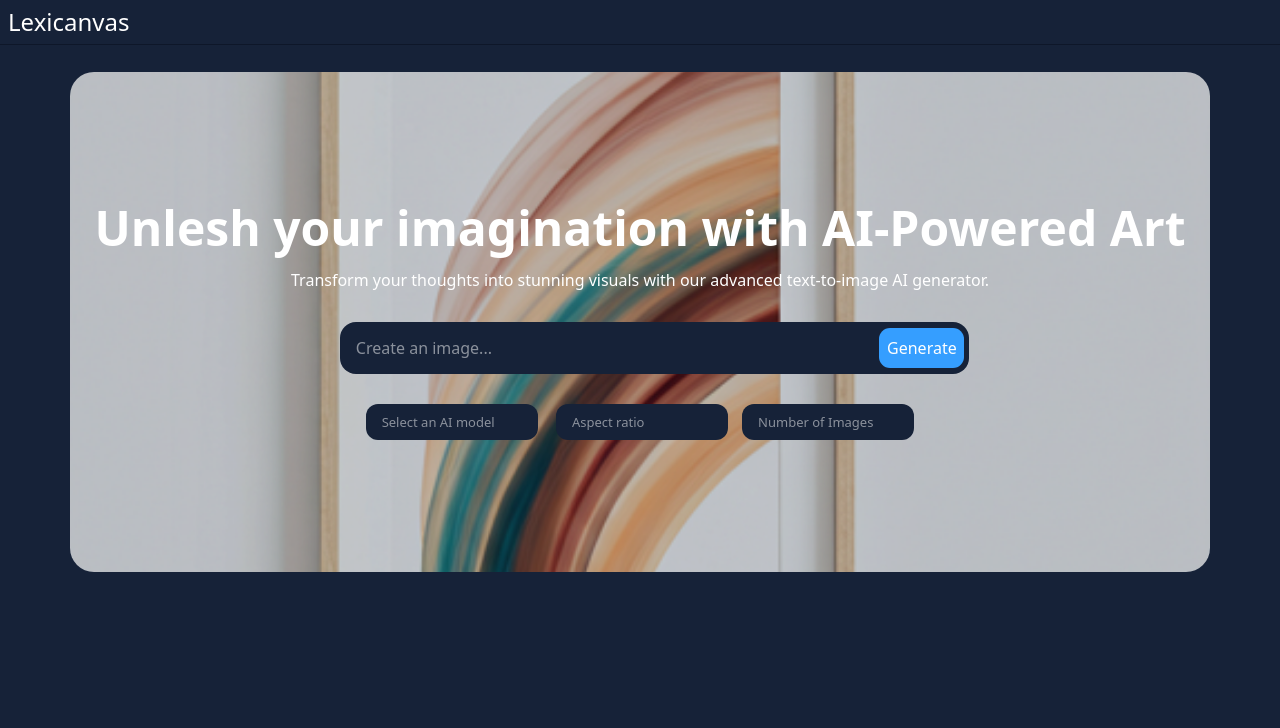
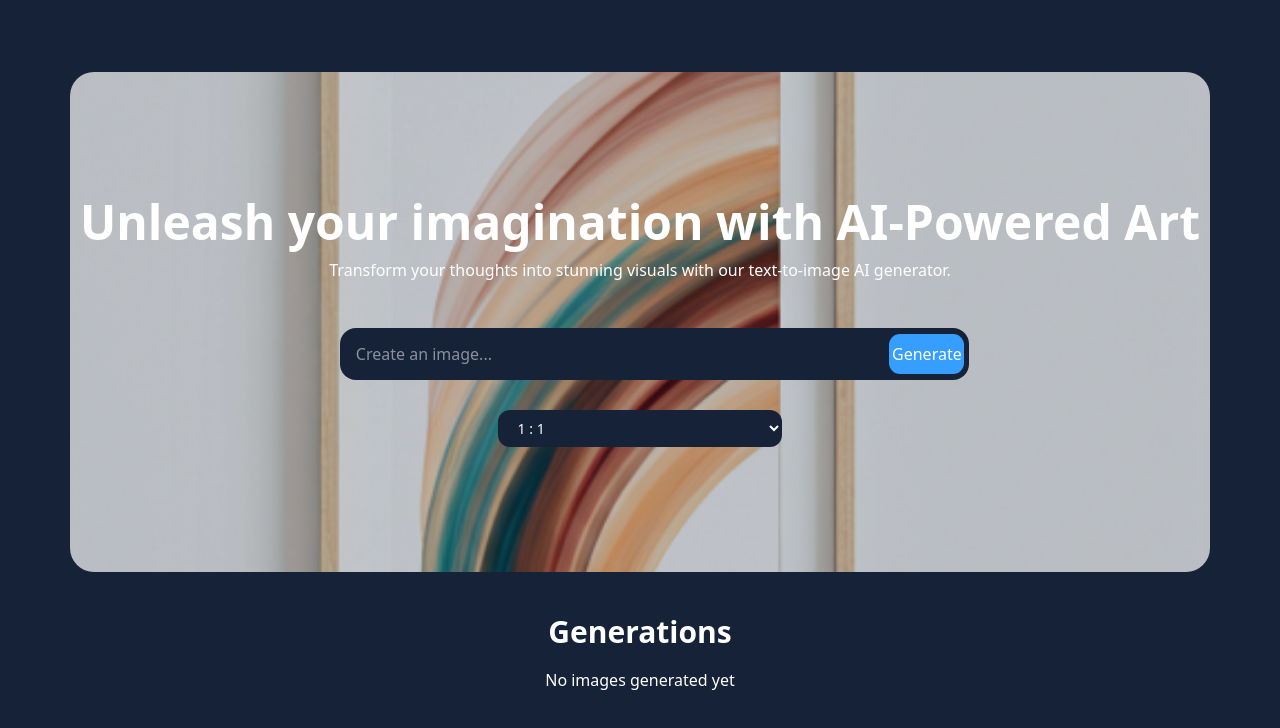
Before and after one commit to Code-Akhilsai/Lexicanvas, a React (Vite) app in the folder lexicanvas/: page / in a window 1280 px wide. Shown: the top 728 px of the page. Built offline with nearby package versions, Linux system fonts and the light colour scheme.

Commit message:
completed

```diff
--- a/lexicanvas/package.json
+++ b/lexicanvas/package.json
@@ -14,7 +14,8 @@
     "react": "^19.1.0",
     "react-dom": "^19.1.0",
     "react-icons": "^5.5.0",
-    "tailwindcss": "^4.1.8"
+    "tailwindcss": "^4.1.8",
+    "zustand": "^5.0.5"
   },
   "devDependencies": {
     "@eslint/js": "^9.25.0",
--- a/lexicanvas/src/App.jsx
+++ b/lexicanvas/src/App.jsx
@@ -1,16 +1,16 @@
+import { useState } from "react";
+import Imagegen from "./Imagegen";
+import Generations from "./Generations";
 import "./App.css";
-import Generations from "./Generations";
-import Imagegen from "./Imagegen";
-import Menubar from "./Menubar";
 
 function App() {
+  const [imageUrl, setImageUrl] = useState(null);
+
   return (
     <>
-      <Menubar />
-      <Imagegen />
-      <Generations />
+      <Imagegen setImageUrl={setImageUrl} />
+      <Generations imageUrl={imageUrl} />
     </>
   );
 }
-
 export default App;
--- a/lexicanvas/src/Generations.jsx
+++ b/lexicanvas/src/Generations.jsx
@@ -1,4 +1,39 @@
+import useImageStore from "./store";
+
 const Generations = () => {
-  return <></>;
+  const images = useImageStore((state) => state.images);
+  const removeImage = useImageStore((state) => state.removeImage);
+
+  return (
+    <center>
+      <p className="text-white text-2xl my-[-30px] font-bold md:text-3xl">
+        Generations
+      </p>
+      <br />
+      <br />
+      {images.length > 0 ? (
+        <div className="grid grid-cols-1 sm:grid-cols-2 md:grid-cols-3 lg:grid-cols-4 gap-4">
+          {images.map((image, index) => (
+            <div key={index} className="flex flex-col items-center">
+              <img
+                src={image}
+                alt={`Generated ${index + 1}`}
+                className="max-w-[90%] rounded-xl border-2 border-[#359EFF]"
+              />
+              <button
+                onClick={() => removeImage(index)}
+                className="mt-2 bg-red-600 hover:bg-red-700 text-white px-3 py-1 rounded-md"
+              >
+                Delete
+              </button>
+            </div>
+          ))}
+        </div>
+      ) : (
+        <p className="text-white">No images generated yet</p>
+      )}
+    </center>
+  );
 };
+
 export default Generations;
--- a/lexicanvas/src/Imagegen.jsx
+++ b/lexicanvas/src/Imagegen.jsx
@@ -1,79 +1,80 @@
-import { IoMdSearch } from "react-icons/io";
+import { useState } from "react";
+import { generateImage } from "./generateImage";
+import useImageStore from "./store";
 
 const Imagegen = () => {
+  const [prompt, setPrompt] = useState("");
+  const [aspectRatio, setAspectRatio] = useState("1:1");
+  const [loading, setLoading] = useState(false);
+  const addImage = useImageStore((state) => state.addImage);
+
+  const generate = async () => {
+    setLoading(true);
+    try {
+      const imageUrl = await generateImage(prompt, aspectRatio);
+      addImage(imageUrl);
+    } catch (error) {
+      console.error("Generation failed:", error);
+    } finally {
+      setLoading(false);
+    }
+  };
+
   return (
-    <>
-      <div className="relative w-[95%] h-[500px] rounded-3xl my-18 ml-auto mr-auto sm:w-[89vw] ">
+    <div className="relative w-[95%] h-[500px] rounded-3xl my-18 ml-auto mr-auto sm:w-[89vw]">
+      {/* Background image */}
       <div className="absolute inset-0 bg-[url('./assets/img.png')] bg-cover bg-no-repeat bg-center rounded-3xl opacity-75"></div>
+
+      {/* Content */}
       <div className="relative z-10 flex flex-col items-center justify-center h-full">
-          <p className="text-3xl font-bold font-sans text-white text-center mb-3 sm:mb-4 lg:text-5xl ">
-            Unlesh your imagination with AI-Powered Art
+        <p className="text-3xl font-bold text-white text-center mb-3 lg:text-5xl">
+          Unleash your imagination with AI-Powered Art
         </p>
-          <p className="text-[13px] font-sans text-white text-center sm:text-[14px] lg:text-[16px]">
-            Transform your thoughts into stunning visuals with our advanced
-            text-to-image AI generator.
+        <p className="text-sm text-white text-center lg:text-base mb-4">
+          Transform your thoughts into stunning visuals with our text-to-image
+          AI generator.
         </p>
 
         <div className="relative w-[85%] my-7.5">
           <input
             type="text"
+            value={prompt}
+            onChange={(e) => setPrompt(e.target.value)}
             placeholder="Create an image..."
-              className="bg-[#162238] w-[105%] h-13 rounded-2xl text-white px-4  ml-auto mr-auto  lg:w-[65%] lg:ml-[19%] "
+            className="bg-[#162238] w-[105%] h-13 rounded-2xl text-white px-4 lg:w-[65%] lg:ml-[19%]"
+            disabled={loading}
           />
-            <button className="absolute right-[-3%] top-1/2 -translate-y-1/2 bg-[#359EFF] h-10 w-[75px] rounded-[11px]  text-white font-sans sm:w-[78px] sm:right-[-20px]  md:w-[85px] md:right-[-4%] lg:right-[16.5%]">
-              Generate
+          <button
+            onClick={generate}
+            disabled={loading || prompt.trim() === ""}
+            className={`absolute right-[-3%] top-1/2 -translate-y-1/2 h-10 w-[75px] rounded-[11px] text-white sm:right-[-20px] md:right-[-4%] lg:right-[16.5%] ${
+              loading ? "bg-gray-500 cursor-not-allowed" : "bg-[#359EFF]"
+            }`}
+          >
+            {loading ? (
+              <p className="text-[12px]">Generating...</p>
+            ) : (
+              "Generate"
+            )}
           </button>
         </div>
 
-          <div className="flex flex-col justify-center items-center gap-3.5 w-[100%] sm:flex-row sm:w-[95%]  md:w-[87%] lg:w-[80%] xl:w-[56%] ">
-            <input
-              type="text"
-              list="list-options"
-              placeholder="Select an AI model"
-              className="bg-[#162238] w-[50%] h-9 rounded-[12px] text-[13px] text-white px-4  sm:ml-1  md:w-[53%] lg:w-[45%] xl:w-[27%]"
-            />
-            <datalist id="list-options">
-              <option value="Dall-E" />
-              <option value="Stable Diffusion" />
-              <option value="Midjourney" />
-              <option value="DeepAI" />
-              <option value="Craiyon" />
-              <option value="Artbreeder" />
-              <option value="Runway ML" />
-            </datalist>
-
-            <input
-              type="text"
-              list="list-options2"
-              placeholder="Aspect ratio"
-              className="bg-[#162238] w-[50%] h-9 rounded-[12px] text-[13px] text-white px-4 sm:ml-1 md:w-[53%] lg:w-[45%] xl:w-[27%]"
-            />
-            <datalist id="list-options2">
-              <option value="11 : 9" />
-              <option value="16 : 9" />
-              <option value="9 : 16" />
-              <option value="1 : 1" />
-              <option value="4 : 3" />
-              <option value="3 : 4" />
-            </datalist>
-
-            <input
-              type="text"
-              list="list-options3"
-              placeholder="Number of Images"
-              className="bg-[#162238] w-[50%] h-9 rounded-[12px] text-[13px] text-white px-4  sm:mr-1 md:w-[53%] lg:w-[45%] xl:w-[27%]"
-            />
-
-            <datalist id="list-options3">
-              <option value="1" />
-              <option value="2" />
-              <option value="3" />
-              <option value="4" />
-            </datalist>
+        {/* Aspect Ratio Dropdown */}
+        <select
+          value={aspectRatio}
+          onChange={(e) => setAspectRatio(e.target.value)}
+          className="bg-[#162238] text-white text-sm px-4 py-2 rounded-xl w-[60%] sm:w-[40%] lg:w-[25%]"
+          disabled={loading}
+        >
+          <option value="1:1">1 : 1</option>
+          <option value="16:9">16 : 9</option>
+          <option value="9:16">9 : 16</option>
+          <option value="4:3">4 : 3</option>
+          <option value="3:4">3 : 4</option>
+        </select>
       </div>
     </div>
-      </div>
-    </>
   );
 };
+
 export default Imagegen;
--- /dev/null
+++ b/lexicanvas/src/generateImage.js
@@ -0,0 +1,43 @@
+export const generateImage = async (prompt, aspectRatio = "1:1") => {
+  const HUGGING_FACE_TOKEN = "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";
+  const modelUrl =
+    "https://api-inference.huggingface.co/models/black-forest-labs/FLUX.1-dev";
+
+  // Aspect ratio to width x height mapping
+  const aspectRatioMap = {
+    "1:1": { width: 512, height: 512 },
+    "16:9": { width: 768, height: 432 },
+    "9:16": { width: 432, height: 768 },
+    "4:3": { width: 640, height: 480 },
+    "3:4": { width: 480, height: 640 },
+  };
+
+  const { width, height } =
+    aspectRatioMap[aspectRatio] || aspectRatioMap["1:1"];
+
+  const body = {
+    inputs: prompt,
+    parameters: {
+      width,
+      height,
+    },
+  };
+
+  const response = await fetch(modelUrl, {
+    method: "POST",
+    headers: {
+      Authorization: `Bearer ${HUGGING_FACE_TOKEN}`,
+      "Content-Type": "application/json",
+    },
+    body: JSON.stringify(body),
+  });
+
+  if (!response.ok) {
+    const error = await response.text();
+    console.error("Error from HuggingFace:", error);
+    throw new Error("Failed to generate image");
+  }
+
+  const blob = await response.blob();
+  return URL.createObjectURL(blob);
+};
--- /dev/null
+++ b/lexicanvas/src/store.js
@@ -0,0 +1,23 @@
+// store/imageStore.js
+import { create } from "zustand";
+import { persist } from "zustand/middleware";
+
+const useImageStore = create(
+  persist(
+    (set) => ({
+      images: [],
+      addImage: (url) =>
+        set((state) => ({ images: [{ src: url }, ...state.images] })),
+
+      removeImage: (index) =>
+        set((state) => ({
+          images: state.images.filter((_, i) => i !== index),
+        })),
+    }),
+    {
+      name: "generated-images", // key in localStorage
+    }
+  )
+);
+
+export default useImageStore;
```
Also changed, not shown: 1 other file (tests, documents, lock files or other folders). Lines whose indentation alone changed are shown as unchanged.
